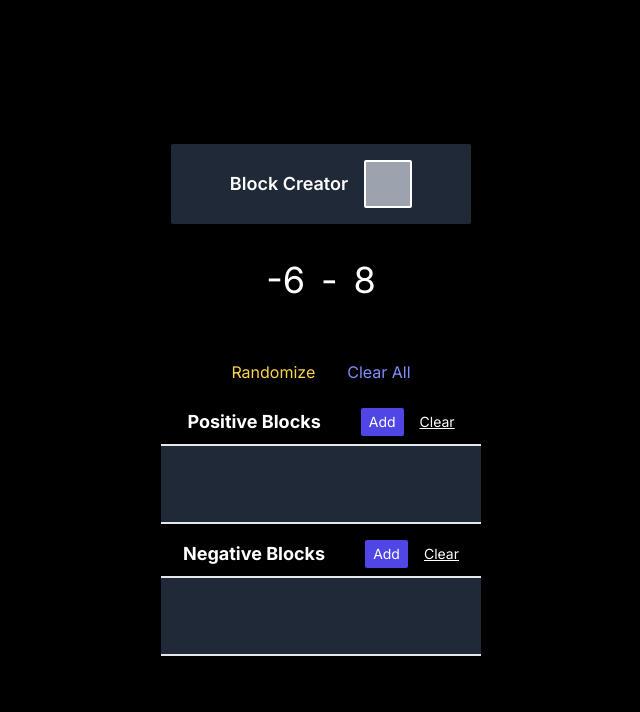
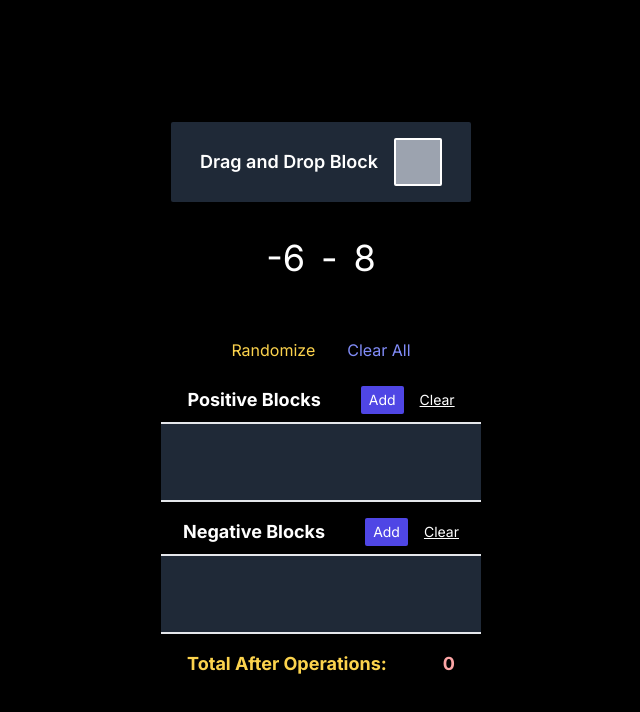
Before and after one commit to pn-code/add-sub-integers, a Next.js app: page / in a window 1280 px wide. Shown: the top 712 px of the page, without its empty margins (319-959 px from the left). Built offline with nearby package versions, Linux system fonts and the light colour scheme.

Commit message:
Added total section

```diff
--- a/app/page.tsx
+++ b/app/page.tsx
@@ -10,6 +10,7 @@ export default function Home() {
 
     const [positiveBlocks, setPositiveBlocks] = useState<string[]>([]);
     const [negativeBlocks, setNegativeBlocks] = useState<string[]>([]);
+    const totalBlocks = positiveBlocks.length - negativeBlocks.length;
 
     useEffect(() => {
         randomizeEquation();
@@ -91,7 +92,7 @@ export default function Home() {
         <main className="bg-black text-white w-full min-h-screen flex flex-col gap-8 items-center sm:justify-center">
             {/* Sidebar */}
             <section className="sm:w-[300px] bg-gray-800 rounded-sm py-4 w-full flex gap-4 items-center justify-center">
-                <h2 className="font-semibold text-lg">Block Creator</h2>
+                <h2 className="font-semibold text-lg">Drag and Drop Block</h2>
                 <BlockOrigin />
             </section>
 
@@ -197,6 +198,19 @@ export default function Home() {
                         ))}
                     </section>
                 </section>
+
+                <section className="flex gap-14 justify-between w-full px-8">
+                    <h2 className="text-lg font-bold text-left text-amber-300">
+                        Total After Operations:
+                    </h2>
+                    <span
+                        className={
+                            totalBlocks > 0 ? "text-lg text-green-300 font-bold" : "text-lg text-red-300 font-bold"
+                        }
+                    >
+                        {totalBlocks}
+                    </span>
+                </section>
             </section>
         </main>
     );
```
